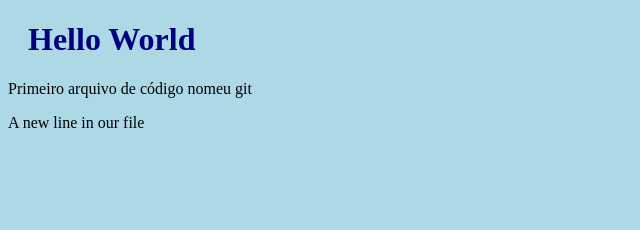
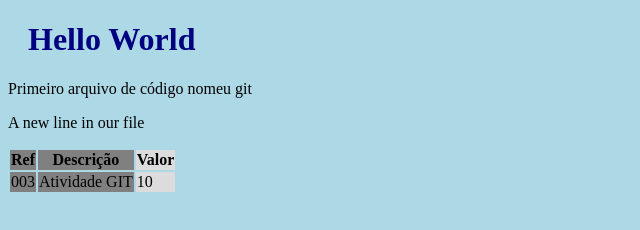
Before and after one commit to danifsales/webacademyteste, a plain HTML site: page index.html in a window 1280 px wide. Shown: the whole page, without its empty margins (0-640 px from the left). Drawn offline with Linux system fonts and the light colour scheme.

Commit message:
feat: adicionando uma tabela ao index.html

```diff
--- a/index.html
+++ b/index.html
@@ -8,5 +8,26 @@
     <h1>Hello World</h1>
     <p>Primeiro arquivo de código nomeu git</p>
     <p>A new line in our file</p>
+
+    <table>
+        <colgroup> <!-- Especifica um grupo de uma ou mais colunas em uma tabela para formatação. -->
+          <col span="2" style="background-color: gray">
+          <col style="background-color: gainsboro"> <!-- <col> - Especifica propriedades de coluna para cada coluna dentro de um elemento <colgroup></colgroup> -->
+          <!--
+            span -> define número de colunar que terá este estilo
+            style -> definições de estilo
+          -->
+        </colgroup>
+        <tr> <!-- Define a linha na tabela -->
+          <th>Ref</th>  <!-- Define cabeçalho da célula na tabela -->
+          <th>Descrição</th>
+          <th>Valor</th>
+        </tr>
+        <tr>
+          <td>003</td> <!-- Define a célula na tabela -->
+          <td>Atividade GIT</td>
+          <td>10</td>
+        </tr>
+      </table>
 </body>
 </html>
```
